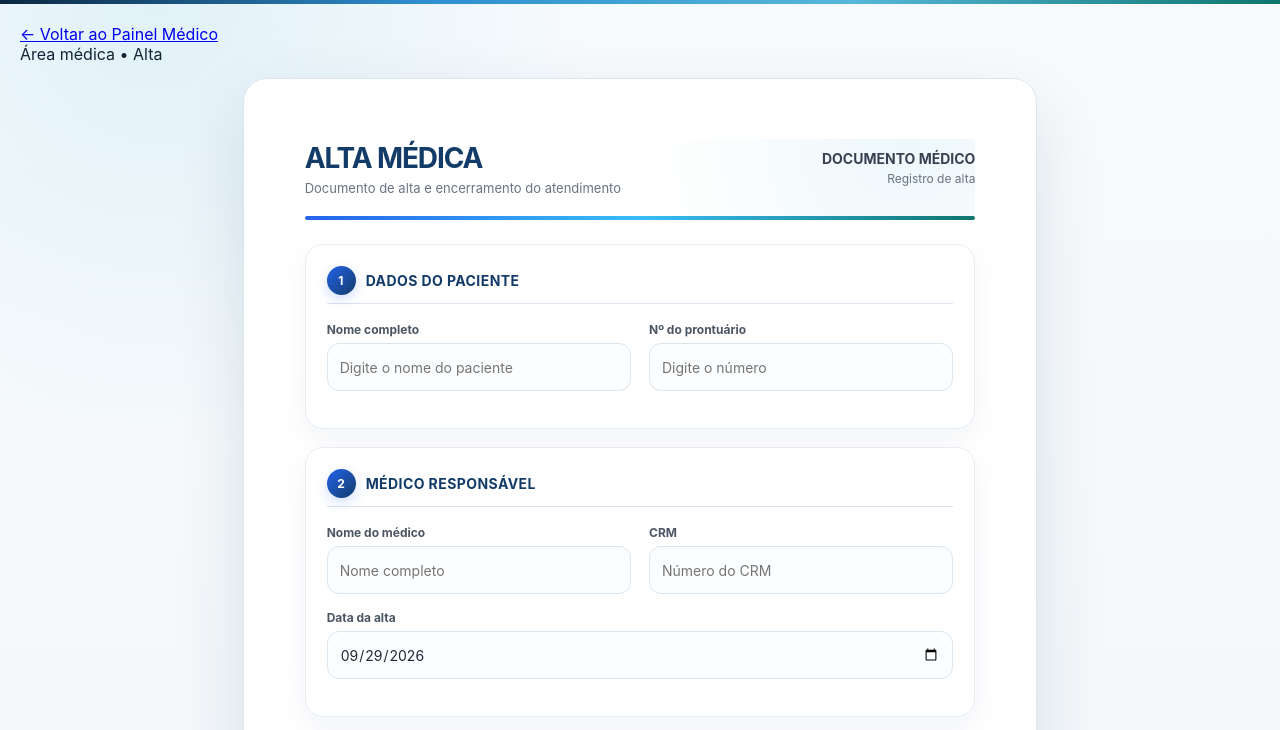
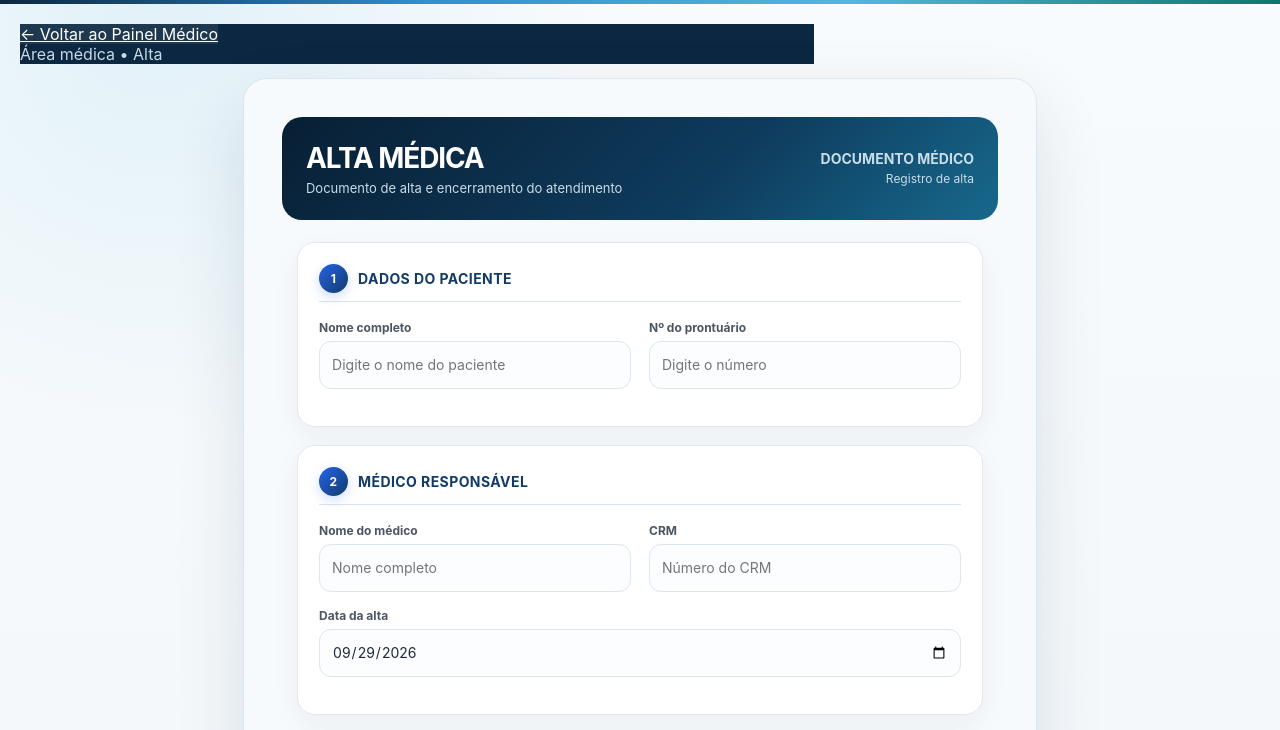
Before and after one commit to Jiako7/Sentinela, a website: page frontend/alta.html in a window 1280 px wide. Shown: the top 730 px of the page. Drawn offline with nearby package versions, Linux system fonts and the light colour scheme.

Commit message:
style: aplicar redesign visual forte nas areas do Sentinela

```diff
--- a/frontend/alta.html
+++ b/frontend/alta.html
@@ -529,6 +529,30 @@
             padding:17px 0 6px!important
         }
 
+
+        /* Sentinela redesign v4 */
+
+        .sn-topbar{background:#0b2741!important;border:0!important}
+        .sn-back{background:rgba(255,255,255,.08)!important;border-color:rgba(255,255,255,.12)!important;color:#fff!important}
+        .sn-page-label{color:#c6d9e5!important}
+        .pagina{
+            background:#f7fafc!important;
+            padding:14mm!important;
+        }
+        .cabecalho{
+            padding:24px!important;
+            margin:-4mm -4mm 22px!important;
+            border-radius:20px!important;
+            color:white!important;
+            background:linear-gradient(135deg,#081f34,#0e3b5d 60%,#17698d)!important
+        }
+        .cabecalho::after{display:none!important}
+        .logo-area h1{color:white!important}
+        .logo-area p,.documento strong,.documento span{color:#c9dce7!important}
+        .secao{background:#fff!important;border:1px solid #dfe9ef!important}
+        .acoes button{width:auto!important;margin-top:0!important}
+        .btn-registrar,.btn-pdf{flex:1!important}
+
     </style>
 
 </head>
```
